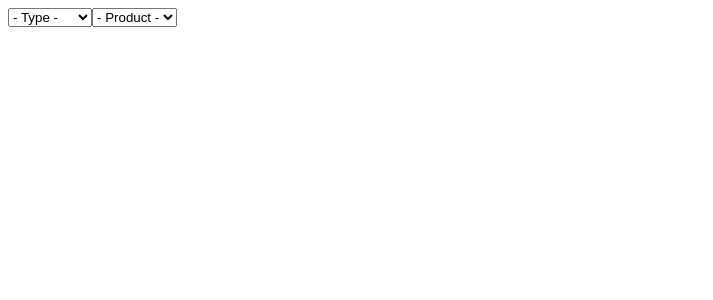
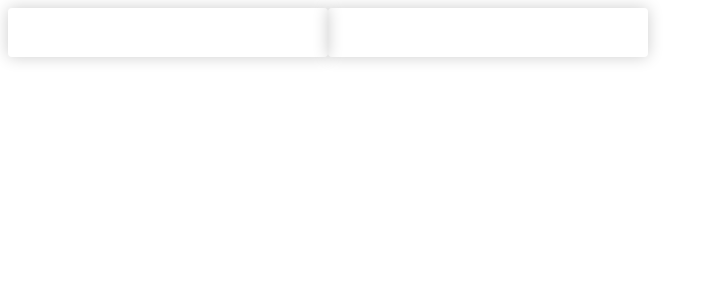
Before and after one commit to bvanderneut/test-statistics-dashboard, an Angular app: page / in a window 1280 px wide. Shown: the top 300 px of the page, without its empty margins (0-713 px from the left). Built offline with nearby package versions, Linux system fonts and the light colour scheme.

Commit message:
refactor: migrate styles from CSS to SCSS and update component styles

```diff
--- a/angular.json
+++ b/angular.json
@@ -5,7 +5,11 @@
 	"projects": {
 		"test-statistics-dashboard": {
 			"projectType": "application",
-      "schematics": {},
+			"schematics": {
+				"@schematics/angular:component": {
+					"style": "scss"
+				}
+			},
 			"root": "",
 			"sourceRoot": "src",
 			"prefix": "app",
@@ -25,7 +29,7 @@
 							"src/assets"
 						],
 						"styles": [
-              "src/styles.css"
+							"src/styles.scss"
 						],
 						"scripts": [],
 						"server": "src/main.server.ts",
@@ -89,7 +93,7 @@
 							"src/assets"
 						],
 						"styles": [
-              "src/styles.css"
+							"src/styles.scss"
 						],
 						"scripts": []
 					}
--- a/package.json
+++ b/package.json
@@ -30,6 +30,7 @@
     "@angular-devkit/build-angular": "^17.1.0",
     "@angular/cli": "^17.1.0",
     "@angular/compiler-cli": "^17.1.0",
+    "@biomejs/biome": "^1.9.4",
     "@types/express": "^4.17.17",
     "@types/jasmine": "~5.1.0",
     "@types/node": "^18.18.0",
--- a/src/app/app.component.ts
+++ b/src/app/app.component.ts
@@ -8,7 +8,7 @@ import { DashboardComponent } from './dashboard/dashboard.component';
   standalone: true,
   imports: [RouterOutlet, HeaderComponent, DashboardComponent],
   templateUrl: './app.component.html',
-  styleUrl: './app.component.css',
+  styleUrl: './app.component.scss',
 })
 export class AppComponent {
   constructor() {}
--- a/src/app/dashboard/dashboard.component.html
+++ b/src/app/dashboard/dashboard.component.html
@@ -19,8 +19,8 @@
 <p>Amount of UI: {{ amountOfUiTests() }}</p>
 }
 
+@if(convertStringToNumber(testTypeId()) === 1 && ((productId() ?? 0) > 0)) {
 <!-- Playwright specific html -->
-@if(convertStringToNumber(testTypeId()) === 1 && ((productId() ?? 0) > 0)) {
 <div id="chart">
 
 	<div [style.height]="(amountOfApiTests() / maxAmountOfTests()) * 100 + '%'" class="api"
@@ -46,9 +46,7 @@
 	}
 </div>
 }
-
 @else {
-
 <div id="chart">
 	@for (dataPoint of testData(); track dataPoint.id) {
 	<div [style.height]="((dataPoint.totalAmountOfTests / maxAmountOfTests()) * 100) + '%'" class="general"
--- a/src/app/dashboard/dashboard.component.ts
+++ b/src/app/dashboard/dashboard.component.ts
@@ -7,7 +7,7 @@ import { JsonPipe } from '@angular/common';
   standalone: true,
   imports: [JsonPipe],
   templateUrl: './dashboard.component.html',
-  styleUrl: './dashboard.component.css',
+  styleUrl: './dashboard.component.scss',
 })
 export class DashboardComponent {
   testResultsService = inject(TestResultsService);
--- /dev/null
+++ b/src/app/header/header.component.scss
@@ -0,0 +1,45 @@
+:root {
+  --arrow-bg: rgba(255, 255, 255, 0.3);
+  --arrow-icon: url(https://upload.wikimedia.org/wikipedia/commons/9/9d/Caret_down_font_awesome_whitevariation.svg);
+  --option-bg: white;
+  --select-bg: rgba(255, 255, 255, 0.2);
+}
+* {
+  box-sizing: border-box;
+}
+body {
+  display: grid;
+  place-items: center;
+  min-height: 100vh;
+  background: linear-gradient(35deg, red, purple);
+}
+/* <select> styles */
+select {
+  /* Reset */
+  appearance: none;
+  border: 0;
+  outline: 0;
+  font: inherit;
+  /* Personalize */
+  width: 20rem;
+  padding: 1rem 4rem 1rem 1rem;
+  background: var(--arrow-icon) no-repeat right 0.8em center / 1.4em,
+    linear-gradient(to left, var(--arrow-bg) 3em, var(--select-bg) 3em);
+  color: white;
+  border-radius: 0.25em;
+  box-shadow: 0 0 1em 0 rgba(0, 0, 0, 0.2);
+  cursor: pointer;
+  /* Remove IE arrow */
+  &::-ms-expand {
+    display: none;
+  }
+  /* Remove focus outline */
+  &:focus {
+    outline: none;
+  }
+  /* <option> colors */
+  option {
+    color: inherit;
+    background-color: var(--option-bg);
+  }
+}
--- a/src/app/header/header.component.ts
+++ b/src/app/header/header.component.ts
@@ -7,7 +7,7 @@ import { Products, TestType } from '../shared/dashboard.model';
   standalone: true,
   imports: [],
   templateUrl: './header.component.html',
-  styleUrl: './header.component.css',
+  styleUrl: './header.component.scss',
 })
 export class HeaderComponent implements OnInit {
   testTypes: TestType[] = [];
```
Also changed, not shown: src/app/app.component.css (deleted), src/app/app.component.scss (added), src/app/dashboard/dashboard.component.scss (renamed from src/app/dashboard/dashboard.component.css), src/app/header/header.component.css (deleted), src/styles.scss (renamed from src/styles.css), 1 other file (tests, documents, lock files or other folders). Lines whose indentation alone changed are shown as unchanged.
